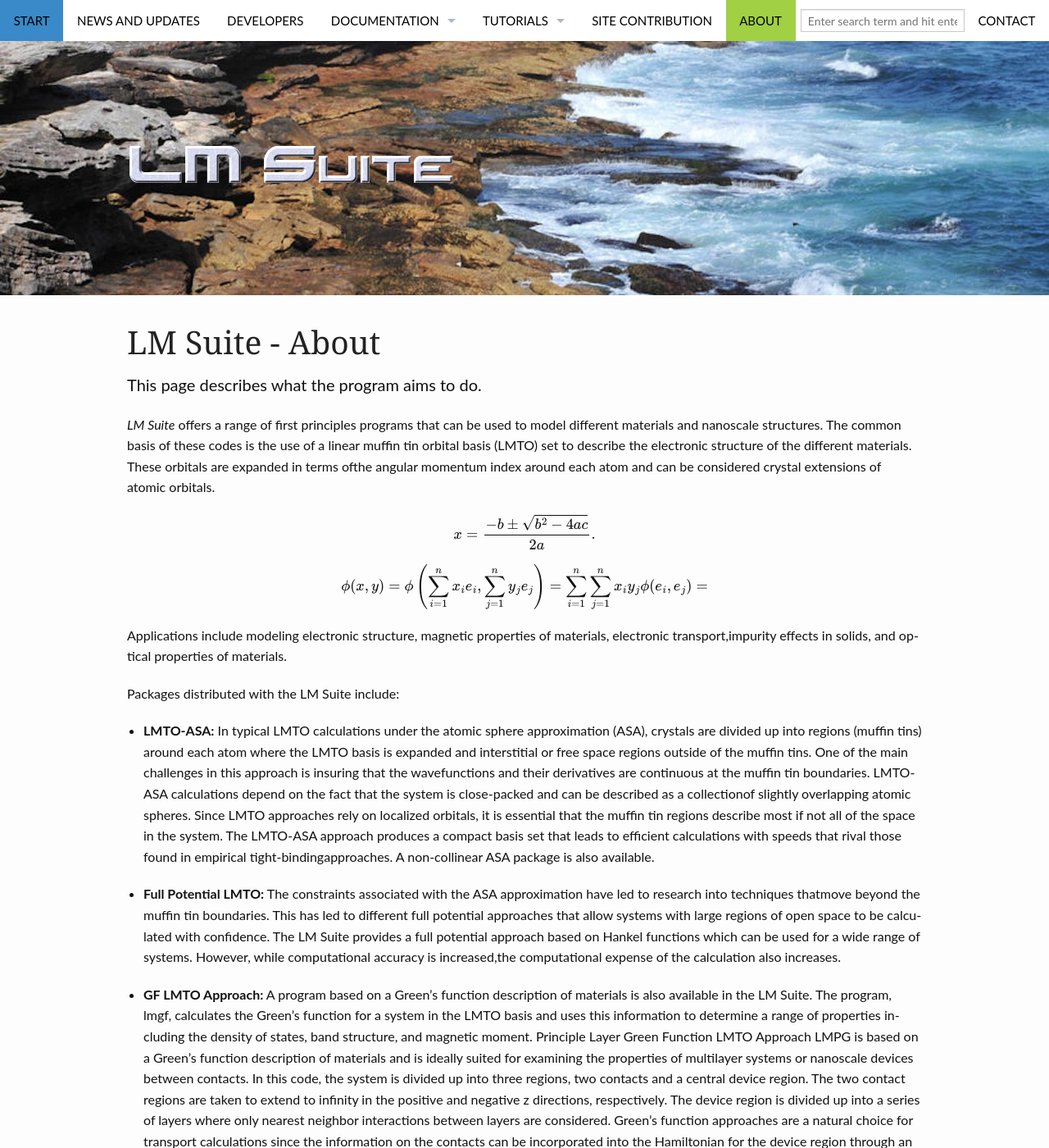
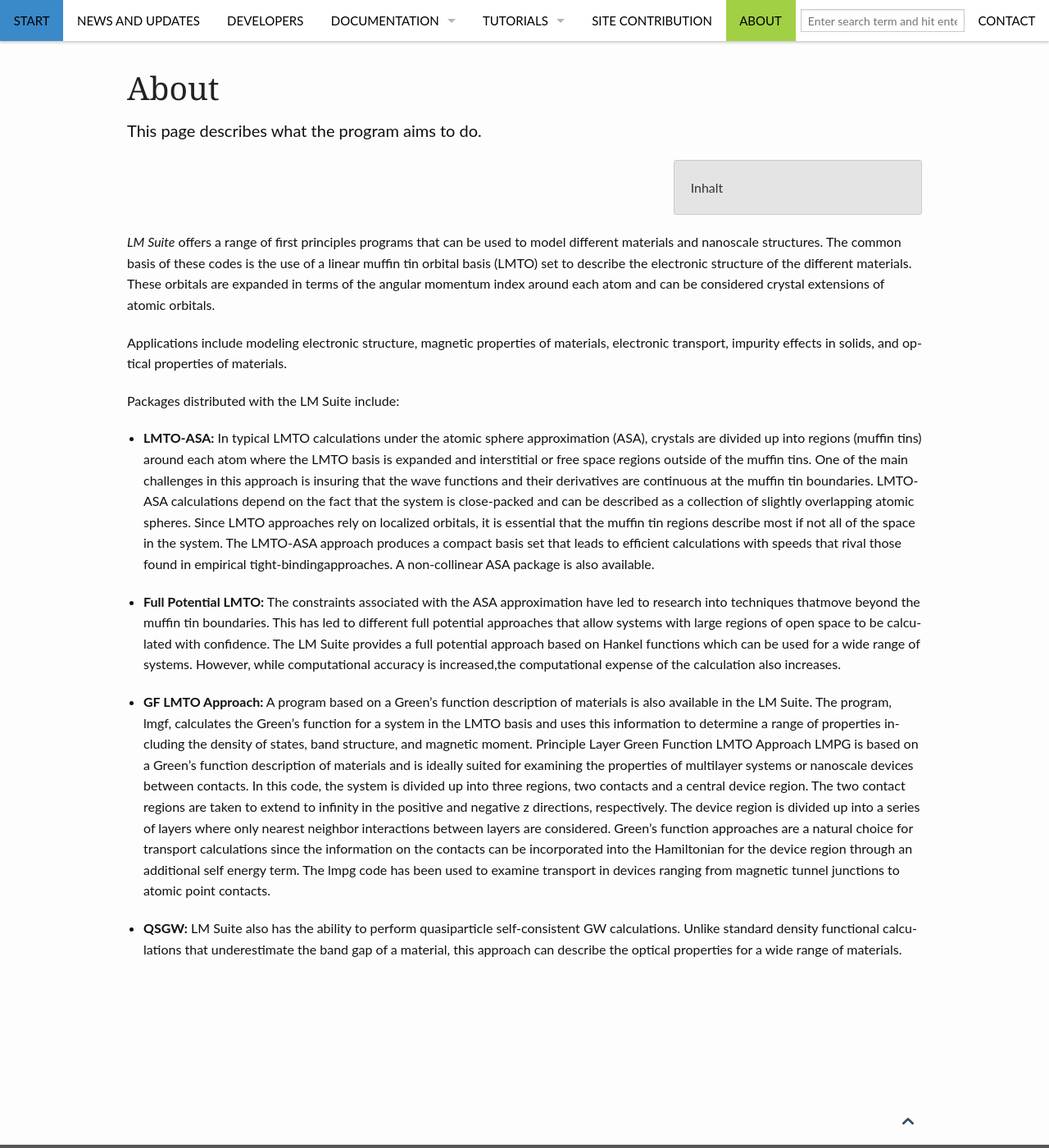
Before and after one commit to smckech/lordcephei.github.io, a Jekyll site: the page built from pages/about.md, in a window 1280 px wide and 1400 px high. Shown: the whole window at 82% size. Built offline with Jekyll 4.4.1, drawn with Linux system fonts in a browser that asks for light colours; formulas are drawn with MathJax 3.

```diff
--- a/_data/navigation.yml
+++ b/_data/navigation.yml
@@ -18,7 +18,7 @@
     url: "/install/"
 
 - title: "Tutorials"
-  url: "/testfile/"
+  url: ""
   side: left
   dropdown:
   - title: "Building and using the input file"
--- a/pages/about.md
+++ b/pages/about.md
@@ -1,25 +1,49 @@
 ---
 layout: page-fullwidth
-title: "LM Suite - About"
+title: "About"
 subheadline: ""
 show_meta: false
 teaser: "This page describes what the program aims to do."
 permalink: "/about/"
-header:
-    image_fullwidth: "shore.jpg"
+header: no
+categories:
+    - "one"
+    - "two"
+    - "three"
+tags:
+    - "tag one"
+    - "tag two"
+    - "tag three"
 ---
 
-*LM Suite* offers a range of first principles programs that can be used to model different materials and nanoscale structures. The common basis of these codes is the use of a linear muffin tin orbital basis (LMTO) set to describe the electronic structure of the different materials. These orbitals are expanded in terms ofthe angular momentum index around each atom and can be considered crystal extensions of atomic orbitals.
+<div class="row">
+<div class="medium-4 medium-push-8 columns" markdown="1">
+<div class="panel radius" markdown="1">
+Inhalt
+{: #toc }
+*  TOC
+{:toc}
+</div>
+</div><!-- /.medium-4.columns -->
 
-$$x = {-b \pm \sqrt{b^2-4ac} \over 2a}.$$
 
-$$ \phi(x,y) = \phi \left(\sum_{i=1}^n x_ie_i, \sum_{j=1}^n y_je_j \right) = \sum_{i=1}^n \sum_{j=1}^n x_i y_j \phi(e_i, e_j) = $$
 
-Applications include modeling electronic structure, magnetic properties of materials, electronic transport,impurity effects in solids, and optical properties of materials.
+<div class="medium-8 medium-pull-4 columns" markdown="1">
+
+
+
+</div><!-- /.medium-8.columns -->
+</div><!-- /.row -->
+
+
+
+*LM Suite* offers a range of first principles programs that can be used to model different materials and nanoscale structures. The common basis of these codes is the use of a linear muffin tin orbital basis (LMTO) set to describe the electronic structure of the different materials. These orbitals are expanded in terms of the angular momentum index around each atom and can be considered crystal extensions of atomic orbitals.
+
+Applications include modeling electronic structure, magnetic properties of materials, electronic transport, impurity effects in solids, and optical properties of materials.
 
 Packages distributed with the LM Suite include:
 
-+ **LMTO-ASA:** In typical LMTO calculations under the atomic sphere approximation (ASA), crystals are divided up into regions (muffin tins) around each atom where the LMTO basis is expanded and interstitial or free space regions outside of the muffin tins. One of the main challenges in this approach is insuring that the wavefunctions and their derivatives are continuous at the muffin tin boundaries. LMTO-ASA calculations depend on the fact that the system is close-packed and can be described as a collectionof slightly overlapping atomic spheres. Since LMTO approaches rely on localized orbitals, it is essential that the muffin tin regions describe most if not all of the space in the system.  The LMTO-ASA approach produces a compact basis set that leads to efficient calculations with speeds that rival those found in empirical tight-bindingapproaches. A non-collinear ASA package is also available.
++ **LMTO-ASA:** In typical LMTO calculations under the atomic sphere approximation (ASA), crystals are divided up into regions (muffin tins) around each atom where the LMTO basis is expanded and interstitial or free space regions outside of the muffin tins. One of the main challenges in this approach is insuring that the wave functions and their derivatives are continuous at the muffin tin boundaries. LMTO-ASA calculations depend on the fact that the system is close-packed and can be described as a collection of slightly overlapping atomic spheres. Since LMTO approaches rely on localized orbitals, it is essential that the muffin tin regions describe most if not all of the space in the system. The LMTO-ASA approach produces a compact basis set that leads to efficient calculations with speeds that rival those found in empirical tight-bindingapproaches. A non-collinear ASA package is also available.
 
 + **Full Potential LMTO:**   The constraints associated with the ASA approximation have led to research into techniques thatmove beyond the muffin tin boundaries. This has led to different full potential approaches that allow systems with large regions of open space to be calculated with confidence. The LM Suite provides a full potential approach based on Hankel functions which can be used for a wide range of systems. However, while computational accuracy is increased,the computational expense of the calculation also increases.
 
```
Also changed, not shown: pages/fpoptbas.md (+4 -4 lines).
